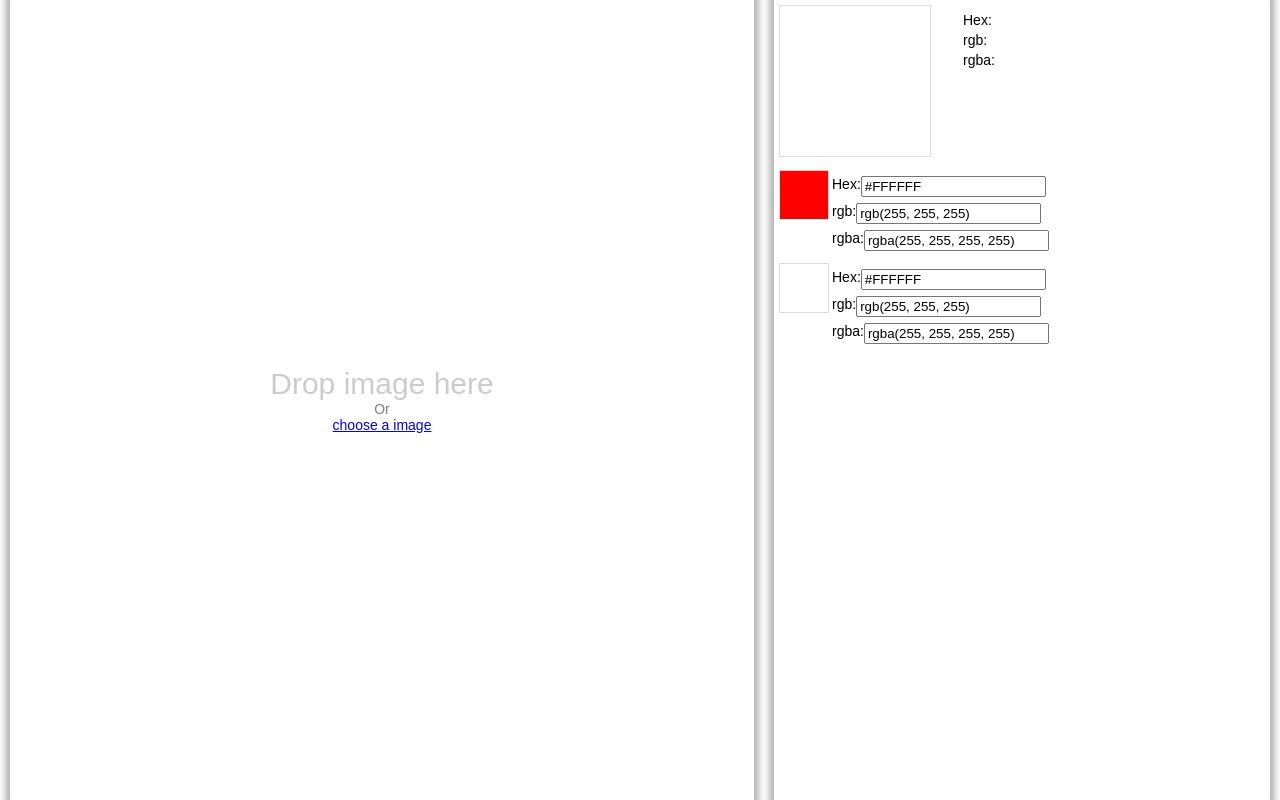
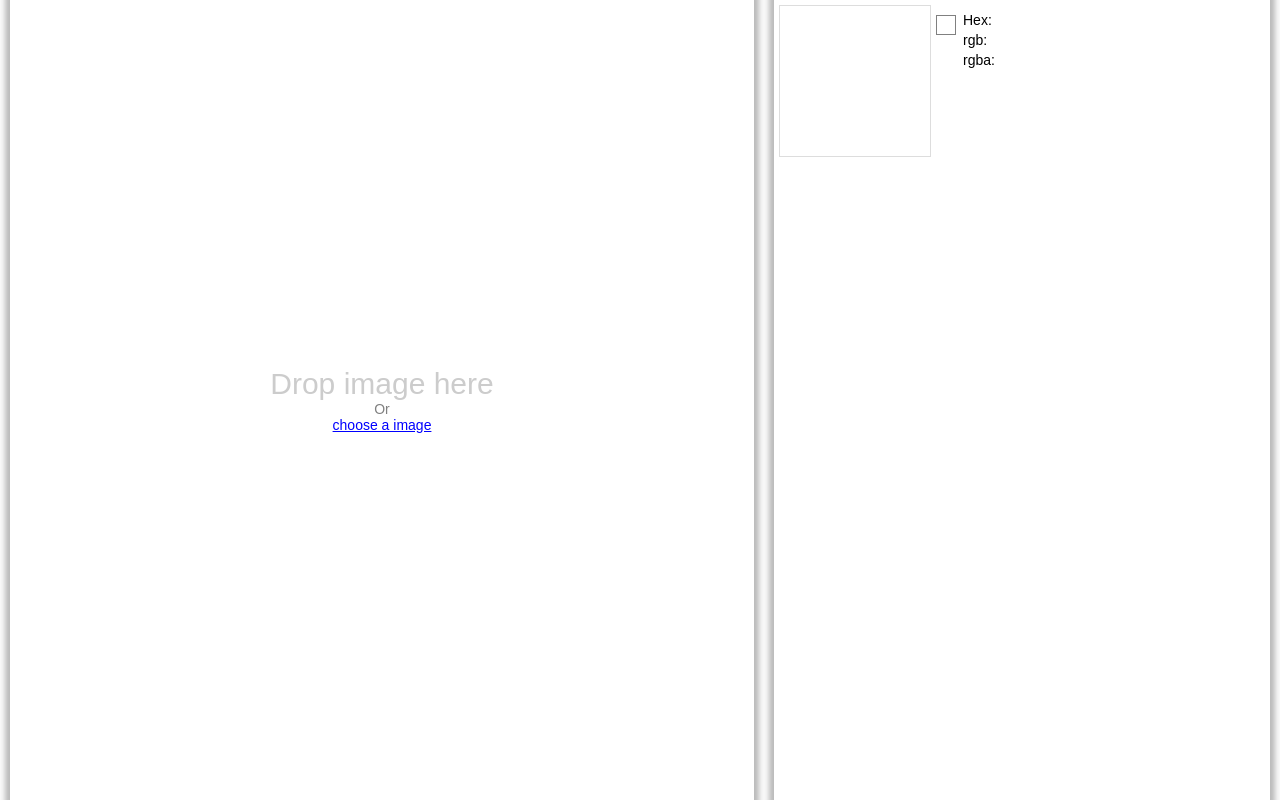
Before and after one commit to song-jia/image-color-picker, a React (Create React App) app: page / in a window 1280 px wide. Built offline with nearby package versions, Linux system fonts and the light colour scheme.

Commit message:
choose color when click on image.

```diff
--- a/src/App.css
+++ b/src/App.css
@@ -33,11 +33,10 @@
 .color-panel {
     background: white;
     box-shadow: 0 0 5px 5px #bbbbbb;
-    display: flex;
-    flex-direction: column;
-    height: 100%;
     margin: 0 10px;
     width: 40%;
+    height: 100%;
+    padding-top: 155px;
 }
 
 .dnd-init {
@@ -58,6 +57,8 @@
 .partial-preview {
     display: flex;
     padding: 5px;
+    position: fixed;
+    top: 0;
 }
 
 .partial-preview .preview {
@@ -76,24 +77,21 @@
     width: 20px;
     height: 20px;
     margin-top: 5px;
+    border: 1px solid grey;
 }
 
 .color-viewer .colors {
-    display: flex;
-    flex-direction: column;
-    flex-grow: 1;
     padding-left: 5px;
 }
 
 .color-viewer .colors .row {
     padding: 2px;
-    display: flex;
 }
 
 .chose-colors {
-    display: flex;
-    flex-direction: column;
     padding: 5px;
+    height: 100%;
+    overflow: scroll;
 }
 
 .chose-colors .colors{
@@ -104,7 +102,6 @@
 }
 
 .chose-colors .row {
-    display: flex;
     padding: 3px 0;
 }
 
--- a/src/App.js
+++ b/src/App.js
@@ -1,7 +1,6 @@
 import React, { Component } from 'react';
 import './App.css';
 import ImagePanel from './components/ImagePanel';
-import RightPanel from './components/RightPanel';
 import ColorPanel from './components/ColorPanel';
 
 class App extends Component {
@@ -18,7 +17,6 @@ class App extends Component {
         return (
             <div className="app">
                 <ImagePanel />
-                <RightPanel />
                 <ColorPanel />
             </div>
         );
--- /dev/null
+++ b/src/components/ChoseColors.js
@@ -0,0 +1,26 @@
+import React from 'react';
+import PropTypes from 'prop-types';
+import { connect } from 'react-redux';
+import ColorViewer from './ColorViewer';
+
+export function ChoseColors({ colors }) {
+    return <div className="chose-colors">
+        {colors.map(color => (
+            <div className="row">
+                <ColorViewer color={color} />
+            </div>
+        ))}
+    </div>;
+}
+
+ChoseColors.propTypes = {
+    colors: PropTypes.array
+}
+
+function mapStateToProps(state) {
+    return {
+        colors: state.choseColors
+    };
+}
+
+export default connect(mapStateToProps)(ChoseColors);
--- a/src/components/ColorPanel.js
+++ b/src/components/ColorPanel.js
@@ -1,5 +1,6 @@
 import React from 'react';
 import PartialPreview from './PartialPreview';
+import ChoseColors from './ChoseColors';
 
 function ColorPanel() {
     return (
@@ -10,26 +11,4 @@ function ColorPanel() {
     );
 }
 
-function ChoseColors() {
-    return <div className="chose-colors">
-        <div className="row">
-            <div className="color" style={{ background: '#ff0000' }}></div>
-            <div className="colors">
-                <div className="row">Hex: <input type="text" value="#FFFFFF" /></div>
-                <div className="row">rgb: <input type="text" value="rgb(255, 255, 255)" /></div>
-                <div className="row">rgba: <input type="text" value="rgba(255, 255, 255, 255)" /></div>
-            </div>
-        </div>
-        <div class="row">
-            <div className="color"></div>
-            <div className="colors">
-                <div className="row">Hex: <input type="text" value="#FFFFFF" /></div>
-                <div className="row">rgb: <input type="text" value="rgb(255, 255, 255)" /></div>
-
-                <div className="row">rgba: <input type="text" value="rgba(255, 255, 255, 255)" /></div>
-            </div>
-        </div>
-    </div>;
-}
-
 export default ColorPanel;
--- a/src/components/PreviewCanvas.js
+++ b/src/components/PreviewCanvas.js
@@ -1,13 +1,14 @@
 import React from 'react';
 import PropTypes from 'prop-types';
 import { connect } from 'react-redux';
-import { setMouseInfo } from '../model/action';
+import { setMouseInfo, saveCurrentColor } from '../model/action';
 
 export class PreviewCanvas extends React.Component {
     constructor(props) {
         super(props);
         this.canvas = null;
         this.onMouseMove = this.onMouseMove.bind(this);
+        this.onClick = this.onClick.bind(this);
     }
 
     drawImage() {
@@ -49,11 +50,16 @@ export class PreviewCanvas extends React.Component {
                 do {
                     curleft += obj.offsetLeft;
                     curtop += obj.offsetTop;
-                } while (obj = obj.offsetParent);
+                    obj = obj.offsetParent;
+                } while (obj);
                 return { x: curleft, y: curtop };
             }
             return undefined;
         }
+    }
+
+    onClick(e) {
+        this.props.saveCurrentColor();
     }
 
     render() {
@@ -63,6 +69,7 @@ export class PreviewCanvas extends React.Component {
                 src={this.props.imageSrc}
                 onMouseEnter={this.onMouseMove}
                 onMouseMove={this.onMouseMove}
+                onClick={this.onClick}
             />
         );
     }
@@ -70,7 +77,8 @@ export class PreviewCanvas extends React.Component {
 
 PreviewCanvas.propTypes = {
     imageSrc: PropTypes.string,
-    setMouseInfo: PropTypes.func
+    setMouseInfo: PropTypes.func,
+    saveCurrentColor: PropTypes.func
 };
 
 const mapStateToProps = (state) => ({
@@ -81,6 +89,9 @@ const mapDispatchToProps = (dispatch) => {
     return {
         setMouseInfo: (x, y) => {
             dispatch(setMouseInfo(x, y));
+        },
+        saveCurrentColor: () => {
+            dispatch(saveCurrentColor());
         }
     }
 };
--- a/src/components/RightPanel.js
+++ /dev/null
@@ -1,11 +0,0 @@
-import React, {Component} from 'react';
-
-class RightPanel extends Component {
-    render(){
-        return (
-            <div className="RightPanel"></div>
-        );
-    }
-}
-
-export default RightPanel;
--- a/src/model/action.js
+++ b/src/model/action.js
@@ -2,6 +2,7 @@ export const SET_IMAGE_SRC = 'SET_IMAGE_SRC';
 export const SET_IMAGE_CANVAS = 'SET_IMAGE_CANVAS';
 export const SET_POINTER_POSITION = 'SET_MOUSE_POSITION';
 export const SET_POINTER_COLOR = 'SET_POINTER_COLOR';
+export const SAVE_CURRENT_COLOR = 'SAVE_CURRENT_COLOR';
 
 export function setImageSrc(src) {
     return {
@@ -93,3 +94,9 @@ export function setPointerColor(color) {
         color
     }
 }
+
+export function saveCurrentColor() {
+    return {
+        type: SAVE_CURRENT_COLOR
+    }
+}
--- a/src/model/reducer.js
+++ b/src/model/reducer.js
@@ -1,10 +1,11 @@
-import { SET_POINTER_POSITION, SET_IMAGE_SRC, SET_IMAGE_CANVAS, SET_POINTER_COLOR } from './action';
+import { SET_POINTER_POSITION, SET_IMAGE_SRC, SET_IMAGE_CANVAS, SET_POINTER_COLOR, SAVE_CURRENT_COLOR } from './action';
 
 const initState = {
     imageSrc: '',
     imageCanvas: null,
     position: null,
-    pointerColor: null
+    pointerColor: null,
+    choseColors: []
 };
 
 export default function (state = initState, action) {
@@ -17,6 +18,8 @@ export default function (state = initState, action) {
             return { ...state, imageCanvas: action.canvas };
         case SET_POINTER_COLOR:
             return { ...state, pointerColor: action.color };
+        case SAVE_CURRENT_COLOR:
+            return { ...state, choseColors: [{ ...state.pointerColor }, ...state.choseColors] }
         default:
             return state;
     }
```
